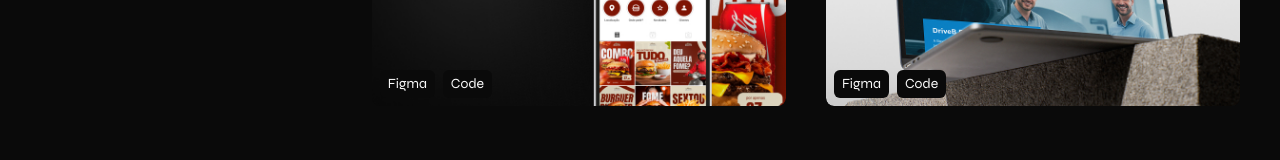
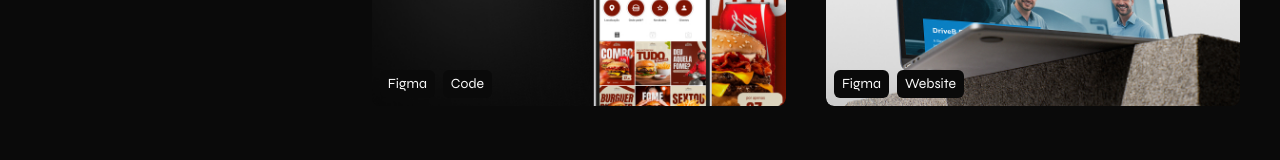
Before and after one commit to davidonedev/personal-portfolio, a React (Vite) app: page / in a window 1280 px wide. Shown: the part 1090-1250 px from the top of the page. Built offline with nearby package versions, Linux system fonts and the light colour scheme.

Commit message:
tags com link

```diff
--- a/src/components/ProjectCard.tsx
+++ b/src/components/ProjectCard.tsx
@@ -21,12 +21,9 @@ import { fadeUp } from "@/lib/animation";
 
 import type { ProjectType } from "@/types";
 
-export const ProjectCard = ({ imgSrc, tags, title, } : ProjectType ) => {
+export const ProjectCard = ({ imgSrc, tags, title }: ProjectType) => {
   return (
-        <motion.div
-        variants={fadeUp}
-        className="relative"
-        >
+    <motion.div variants={fadeUp} className="relative">
       <figure className="overflow-hidden rounded-md">
         <img
           src={imgSrc}
@@ -36,17 +33,25 @@ export const ProjectCard = ({ imgSrc, tags, title, } : ProjectType ) => {
         />
       </figure>
 
-        <div className="absolute bottom-0 p-2 flex
-        gap-2">
+      <div
+        className="absolute bottom-0 p-2 flex
+        gap-2"
+      >
         {tags.map((tag, i) => (
-                <span
+          <a
             key={i}
-                className="bg-background hover:bg-primary
-                hover:text-black py-1 px-2 rounded-sm
-                text-sm cursor-pointer"
+            href={tag.href}
+            target="_blank"
+            rel="noopener noreferrer"
+            onClick={(e) => e.stopPropagation()}
+            className="
+        bg-background hover:bg-primary
+        hover:text-black py-1 px-2
+        rounded-sm text-sm cursor-pointer
+      "
           >
-                {tag}
-                </span>
+            {tag.label}
+          </a>
         ))}
       </div>
     </motion.div>
--- a/src/constants/index.tsx
+++ b/src/constants/index.tsx
@@ -74,25 +74,37 @@ const projectsData: ProjectType[] = [
   {
     imgSrc: '/images/estetica-capa.jpg',
     title: 'Full stack music app',
-    tags: ['Figma', 'Code'],
+    tags: [
+  { label: 'Figma', href: 'https://l1nq.com/hHOpq' },
+  { label: 'Code', href: 'https://github.com/davidonedev' },
+],
     projectLink: 'https://musify-5al0.onrender.com/',
   },
   {
     imgSrc: '/images/capa-vision.jpg',
     title: 'Full stack music app',
-    tags: ['Figma', 'Code'],
+    tags: [
+  { label: 'Figma', href: 'https://figma.com' },
+  { label: 'Code', href: 'https://github.com' },
+],
     projectLink: 'https://musify-5al0.onrender.com/',
   },
   {
     imgSrc: '/images/monoburguer.png',
     title: 'Full stack music app',
-    tags: ['Figma', 'Code'],
+    tags: [
+  { label: 'Figma', href: 'https://figma.com' },
+  { label: 'Code', href: 'https://github.com' },
+],
     projectLink: 'https://musify-5al0.onrender.com/',
   },
   {
     imgSrc: '/images/driveb.jpg',
     title: 'Full stack music app',
-    tags: ['Figma', 'Code'],
+    tags: [
+  { label: 'Figma', href: 'https://figma.com' },
+  { label: 'Website', href: 'https://driveb.com.br/' },
+],
     projectLink: 'https://musify-5al0.onrender.com/',
   },
 ];
--- a/src/types/index.ts
+++ b/src/types/index.ts
@@ -8,7 +8,10 @@ import type { JSX } from 'react';
 export type ProjectType = {
   imgSrc: string;
   title: string;
-  tags: string[];
+  tags: {
+    label: string;
+    href: string;
+  }[];
   projectLink?: string;
 };
 
```
Lines whose indentation alone changed are shown as unchanged.
